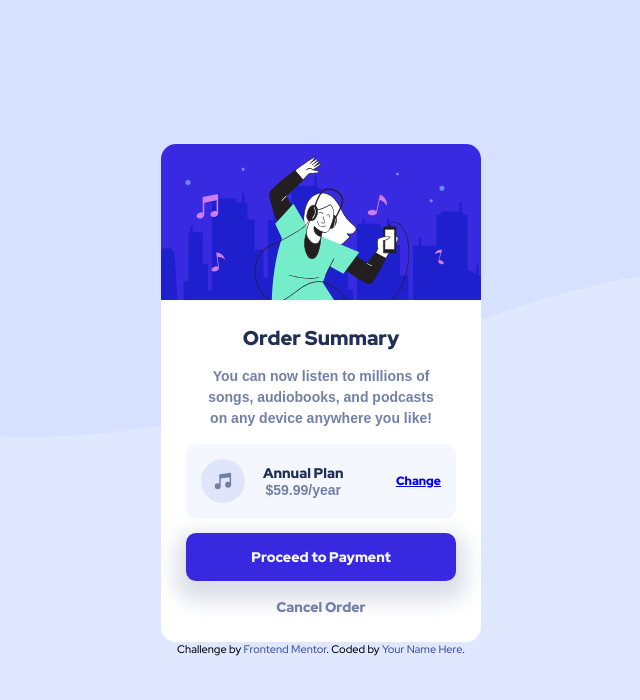
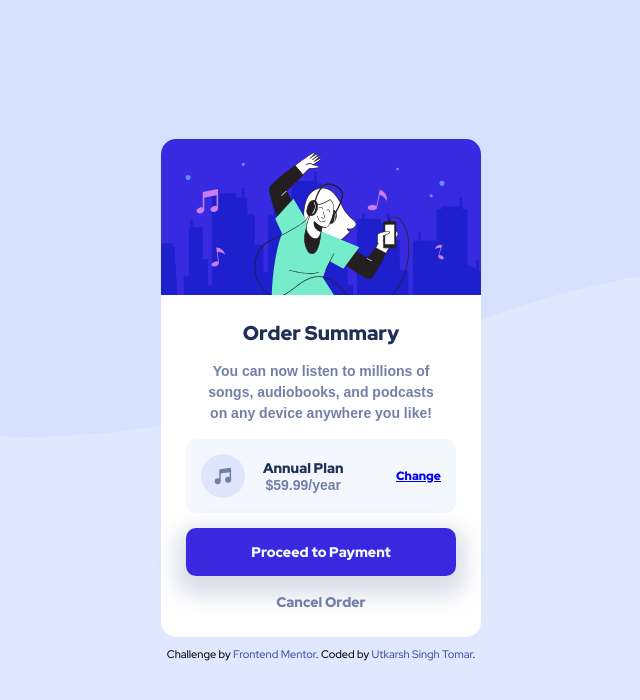
Before and after one commit to singh-ut/FEMC_Order-Summary-Component, a plain HTML site: page index.html in a window 1280 px wide. Shown: the whole page, without its empty margins (319-959 px from the left). Drawn offline with Linux system fonts and the light colour scheme; a web font is replaced by a local one.

Commit message:
added screenshot.

```diff
--- a/index.html
+++ b/index.html
@@ -53,7 +53,7 @@
         href="https://www.frontendmentor.io?ref=challenge"
         target="_blank"
         >Frontend Mentor</a
-      >. Coded by <a href="#">Your Name Here</a>.
+      >. Coded by <a href="#">Utkarsh Singh Tomar</a>.
     </div>
   </body>
 </html>
--- a/style/style.css
+++ b/style/style.css
@@ -69,6 +69,7 @@ main {
   width: min(calc(100% - 42px), 320px);
   margin-inline: auto;
   border-radius: 15px;
+  margin-bottom: 10px;
 }
 
 main > img {
```
Also changed, not shown: screenshot/desktop-screenshot.jpeg (added), 1 other file.
